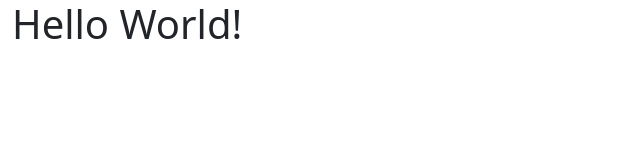
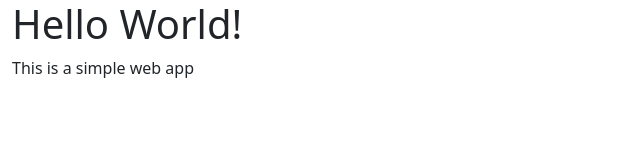
Before and after one commit to bbayrakt/webapp, a website built with webpack: page src/index.html in a window 1280 px wide. Shown: the whole page, without its empty margins (0-640 px from the left). Built offline with nearby package versions, Linux system fonts and the light colour scheme.

Commit message:
commit to release

```diff
--- a/src/index.html
+++ b/src/index.html
@@ -13,6 +13,7 @@
     <div class="container-fluid">
       <div class="row">
         <h1>Hello World!</h1>
+        <p>This is a simple web app</p>
       </div>
     </div>
 
```
